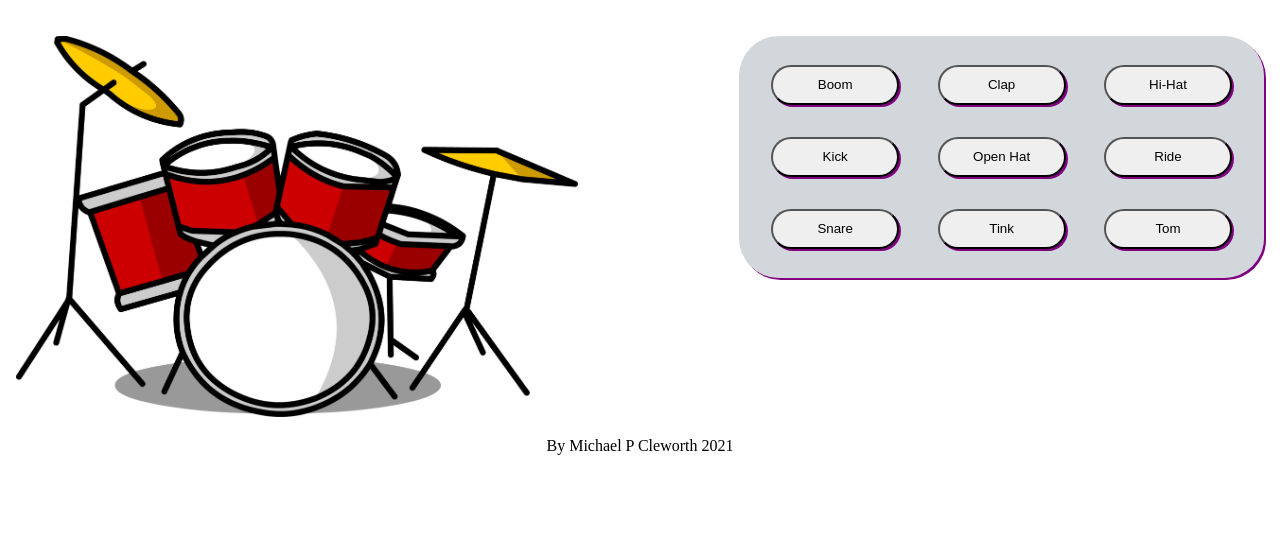
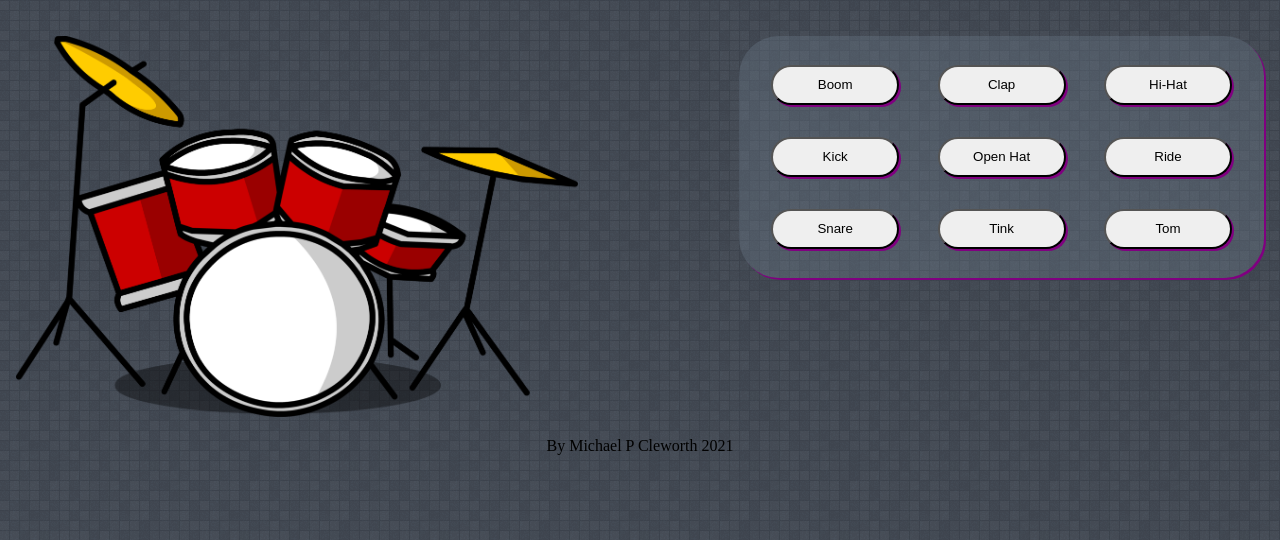
Before and after one commit to mikey-cle/badum-tsh, a plain HTML site: page index.html in a window 1280 px wide. Shown: the part 260-800 px from the top of the page. Drawn offline with Linux system fonts and the light colour scheme; a web font is replaced by a local one.

Commit message:
Update styles.css

```diff
--- a/styles/styles.css
+++ b/styles/styles.css
@@ -1,5 +1,5 @@
 body {
-    background-image: url("images/bg.png");
+    background-image: url("/images/bg.png");
     padding: 1vh 1vh 1vh 1vh;
     cursor: url('/cursor/cursor.cur'), auto;
 }
```
